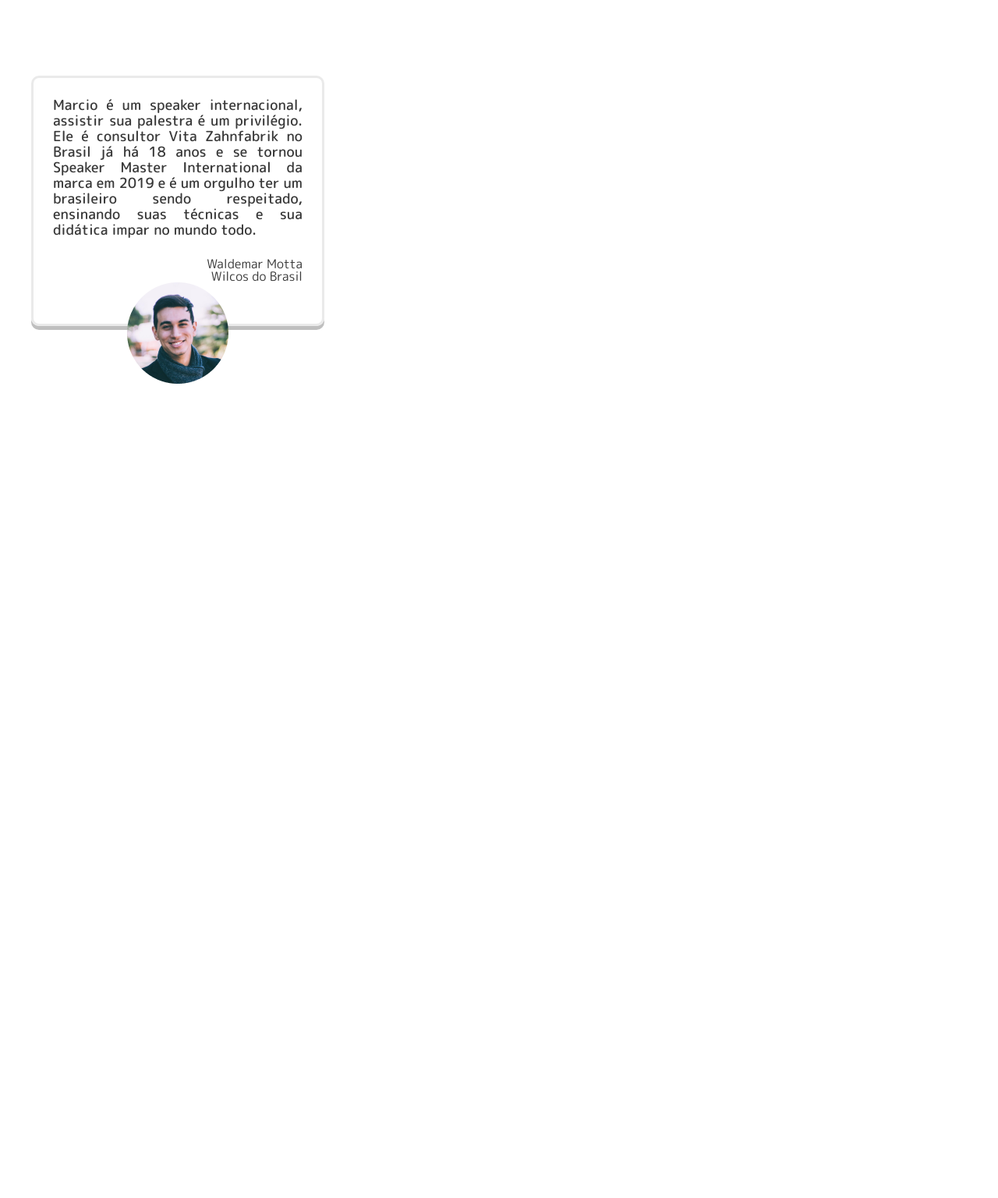
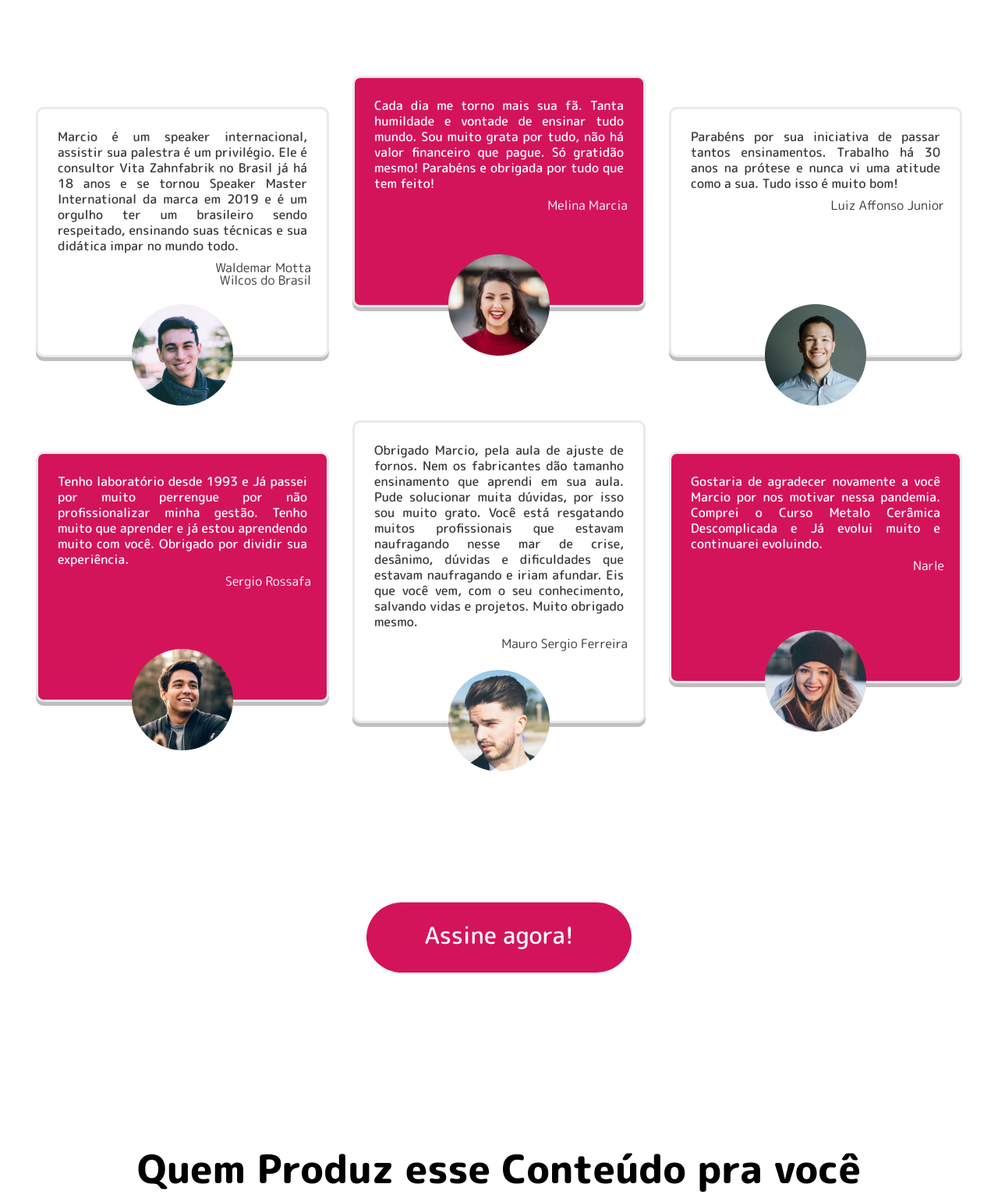
Before and after one commit to lgustavomp/lgustavomp, a plain HTML site: page index.html in a window 1280 px wide. Shown: the part 4477-6013 px from the top of the page at 78% size. Before the commit the page ends 5494 px from the top, so only its background shows below. Drawn offline with Linux system fonts and the light colour scheme.

Commit message:
01_22_24

```diff
--- a/index.html
+++ b/index.html
@@ -129,6 +129,7 @@
             </div>
             <p class="titulo_50_800">Como o mercado e alunos<br>
                 avaliam nosso produto</p>
+
             <div class="wrapper_caixas_alunos">
                 <div class="container_caixas_alunos">
                     <p class="texto_conteudo_caixas_alunos">Marcio é um speaker internacional, assistir sua palestra é um privilégio. Ele é consultor Vita Zahnfabrik no Brasil já há 18 anos e se tornou Speaker Master International da marca em 2019 e é um orgulho ter um brasileiro sendo respeitado, ensinando suas técnicas e sua didática impar no mundo todo.</p>
@@ -136,7 +137,46 @@
                     <img src="assets/png/Ellipse 2.png">
                 </div>
 
+                <div class="container_caixas_alunos vermelho baixo">
+                    <p class="texto_conteudo_caixas_alunos vermelho">Cada dia me torno mais sua fã.
+                        Tanta humildade e vontade de ensinar tudo mundo. Sou muito grata por tudo, não há valor financeiro que pague. Só gratidão mesmo!
+                        Parabéns e obrigada por tudo que tem feito!</p>
+                    <p class="texto_assinatura_caixas_alunos vermelho">Melina Marcia</p>
+                    <img src="assets/png/Ellipse 3.png">
+                </div>
 
+                <div class="container_caixas_alunos">
+                    <p class="texto_conteudo_caixas_alunos">Parabéns por sua iniciativa de passar tantos ensinamentos. Trabalho há 30 anos na prótese e nunca vi uma atitude como a sua. Tudo isso é muito bom!</p>
+                    <p class="texto_assinatura_caixas_alunos">Luiz Affonso Junior</p>
+                    <img src="assets/png/Ellipse 4.png">
+                </div>
+
+                <div class="container_caixas_alunos vermelho">
+                    <p class="texto_conteudo_caixas_alunos vermelho">Tenho laboratório desde 1993 e Já passei por muito perrengue por não profissionalizar minha gestão. Tenho muito que aprender e já estou aprendendo muito com você. Obrigado por dividir sua experiência.</p>
+                    <p class="texto_assinatura_caixas_alunos vermelho">Sergio Rossafa</p>
+                    <img src="assets/png/Ellipse 6.png">
+                </div>
+
+                <div class="container_caixas_alunos alto">
+                    <p class="texto_conteudo_caixas_alunos">Obrigado Marcio, pela aula de ajuste de fornos. Nem os fabricantes dão tamanho ensinamento que aprendi em sua aula. Pude solucionar muita dúvidas, por isso sou muito grato.
+                        Você está resgatando muitos profissionais que estavam naufragando nesse mar de crise, desânimo, dúvidas e dificuldades que estavam naufragando e iriam afundar. Eis que você vem, com o seu conhecimento, salvando vidas e projetos. Muito obrigado mesmo.</p>
+                    <p class="texto_assinatura_caixas_alunos">Mauro Sergio Ferreira</p>
+                    <img src="assets/png/Ellipse 7.png">
+                </div>
+
+                <div class="container_caixas_alunos vermelho baixo">
+                    <p class="texto_conteudo_caixas_alunos vermelho">Gostaria de agradecer novamente a você Marcio por nos motivar nessa pandemia. Comprei o Curso Metalo Cerâmica Descomplicada e Já evolui muito e continuarei evoluindo.</p>
+                    <p class="texto_assinatura_caixas_alunos vermelho">Narle</p>
+                    <img src="assets/png/Ellipse 5.png">
+                </div>
+            </div>
+            <div class="botao_assine_agora">
+                <spam class="texto_branco_botao">Assine agora!</spam>
+            </div>
+
+            <!-- pagina 4 -->
+            <div class="container_quem_produz">
+            <p class="titulo_50_800">Quem Produz esse Conteúdo pra você</p>
             </div>
         </div>
     </div>
--- a/style.css
+++ b/style.css
@@ -333,31 +333,70 @@ header .menu_header {
     height: 920px;
     display: flex;
     flex-wrap: wrap;
-
+    justify-content: center;
+    gap: 30px;
 }
 .wrapper_caixas_alunos .container_caixas_alunos {
+    margin-top: 40px;
     width: 370px;
     height: 315px;
     border-radius: 10px;
     border: 3px solid #EAEAEA;
     box-shadow: 0px 5px 0px 0px rgba(0,0,0,0.25);
     display: flex;
-    flex-wrap: wrap;
-    justify-content: center;
+    flex-direction: column;
+    align-items: center;
+    position: relative;
+    background-color: #ffffff;
+}
+.wrapper_caixas_alunos .container_caixas_alunos.vermelho {
+    margin-top: 0px;
+    background-color: #D4145A;
+}
+.wrapper_caixas_alunos .container_caixas_alunos.baixo {
+    height: 291px;
+}
+.wrapper_caixas_alunos .container_caixas_alunos.alto {
+    margin-top: -40px;
+    height: 382px;
 }
 .banner_background .texto_conteudo_caixas_alunos {
-    padding: 25px;
-    font-size: 18px;
+    padding: 25px 25px 0;
+    font-size: 16px;
     font-weight: 500;
     line-height: 20px;
     text-align: justify;
     color: #393939;
 }
+.banner_background .texto_conteudo_caixas_alunos.vermelho {
+    color: #ffffff;
+}
 .container_caixas_alunos .texto_assinatura_caixas_alunos {
-    width: 370px;
-    padding: 0 25px 0 0;
+    width: 355px;
+    padding: 10px 25px 0 0;
     font-size: 16px;
     line-height: 16px;
     color: #393939;
     text-align: end;
 }
+.container_caixas_alunos .texto_assinatura_caixas_alunos.vermelho {
+    color: #ffffff;
+}
+.container_caixas_alunos img {
+    position: absolute;
+    bottom: -65px;
+}
+.banner_background .botao_assine_agora {
+    margin-top: 140px;
+    height: 90px;
+    width: 340px;
+    background-color: #D4145A;
+    border-radius: 45px;
+    display: flex;
+    align-items: center;
+    justify-content: center;
+}
+.banner_background .container_quem_produz {
+    width: 1200px;
+    margin-top: 214px;
+}
```
Also changed, not shown: assets/png/Ellipse 3.png (added), assets/png/Ellipse 4.png (added), assets/png/Ellipse 5.png (added), assets/png/Ellipse 6.png (added), assets/png/Ellipse 7.png (added).
